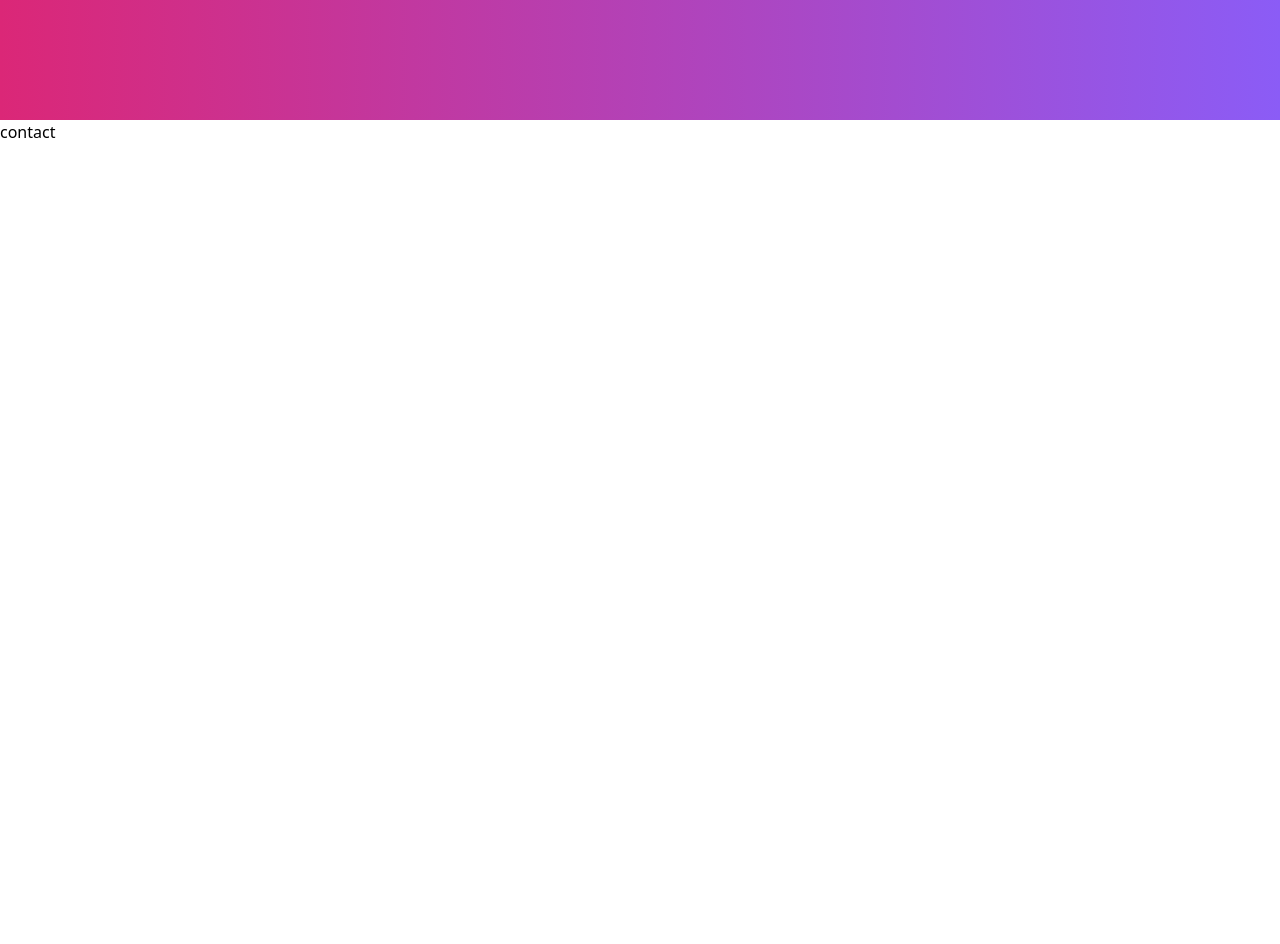
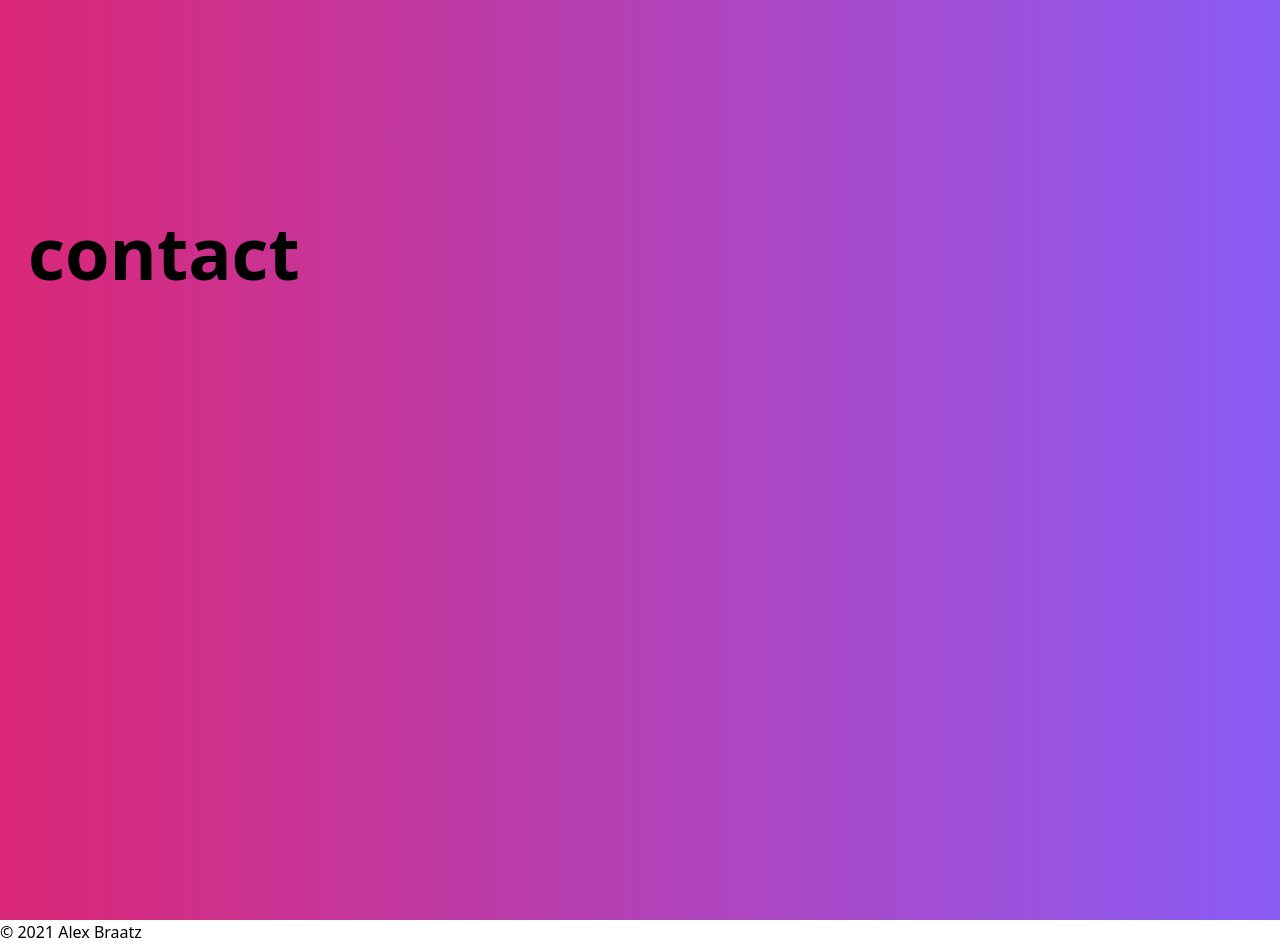
Before and after one commit to alexbraatz/home_base, a Next.js app: page / in a window 1280 px wide. Shown: the part 2400-3344 px from the top of the page. Before the commit the page ends 2544 px from the top, so only its background shows below. Built offline with nearby package versions, Linux system fonts and the light colour scheme.

Commit message:
contact on click, working on icons

```diff
--- a/components/Contact.js
+++ b/components/Contact.js
@@ -2,8 +2,18 @@
 export const Contact = () => {
 
   return (
-    <section>
-      <h2>contact</h2>
+    <section className="pt-24 w-full h-screen bg-gradient-to-r from-pink-600 to-purple-500">
+
+      <head>
+        <script src="https://kit.fontawesome.com/d15b84a4d3.js" crossorigin="anonymous"></script>
+      </head>
+
+      <h2 className="pl-7 font-sans font-extrabold text-4xl md:text-7xl ubpixel-antialiased text-black">contact</h2>
+
+        <i class="fas fa-thumbs-up fa-5x"></i><br />
+        <i class="fa-solid fa-check"></i>
+        <i class="fa-github-square fa-brands"></i>
+
 
     </section>
 
--- a/components/Footer.js
+++ b/components/Footer.js
@@ -1,7 +1,6 @@
-
 export const Footer = () => {
 
   return (
-
+    <h6>&copy; 2021 Alex Braatz</h6>
   )
 }
--- a/components/Navbar.js
+++ b/components/Navbar.js
@@ -70,7 +70,7 @@ export const Navbar = () => {
                 who
               </a>
             </Link>
-            <Link href='/'>
+            <Link href='/#contact'>
               <a className='lg:inline-flex lg:w-auto w-full px-3 py-2 rounded text-white font-bold items-center justify-center hover:bg-green-600 hover:text-white'>
                 contact me
               </a>
--- a/components/Work.js
+++ b/components/Work.js
@@ -4,7 +4,9 @@ export const Work = () => {
 
   return (
     <section className="pt-24 w-full h-screen bg-gradient-to-r from-pink-600 to-purple-500">
-      <h2 className="pl-7 font-sans font-extrabold text-4xl md:text-7xl ubpixel-antialiased text-black">projects i've worked on</h2>
+      <h2 className="pl-7 font-sans font-extrabold text-4xl md:text-7xl ubpixel-antialiased text-black">
+        projects i've worked on
+      </h2>
 
       <Link href="https://pocket-guru.herokuapp.com/#/home">
         <button>Pocket Guru</button>
--- a/pages/index.js
+++ b/pages/index.js
@@ -6,6 +6,7 @@ import { Base } from '../components/Base.js'
 import { Who } from '../components/Who.js'
 import { Work } from '../components/Work.js'
 import { Contact } from '../components/Contact.js'
+import { Footer } from '../components/Footer.js'
 import { Example } from '../components/Example.js'
 import { Refresh } from '../components/Refresh.js'
 import Layout, { siteTitle } from '../components/layout'
@@ -35,7 +36,7 @@ export default function Home() {
 
   return (
     <main className="max-h-screen w-full bg-gradient-to-r from-pink-600 to-purple-500">
-     <Head>
+      <Head>
         <title>{siteTitle}</title>
       </Head>
 
@@ -53,6 +54,8 @@ export default function Home() {
       <div id="contact">
         <Contact />
       </div>
+
+      <Footer />
 
       {/* <div className="flex flex-col">  */}
 
```
